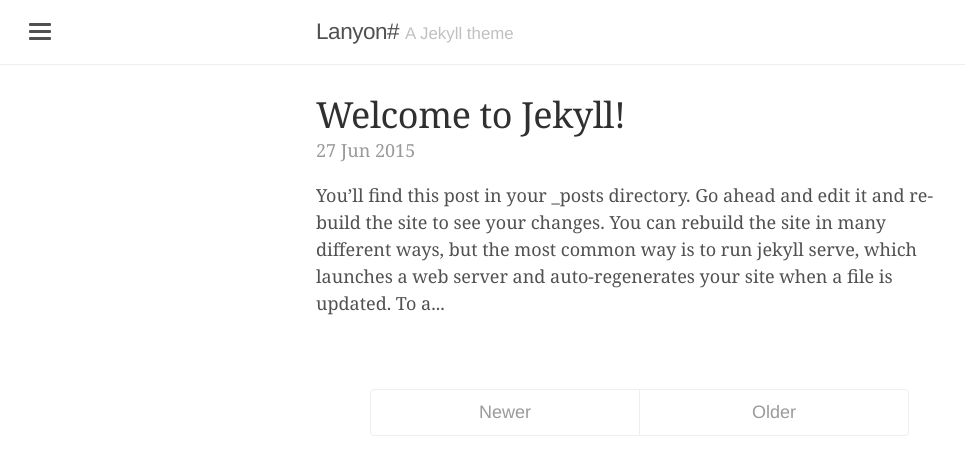
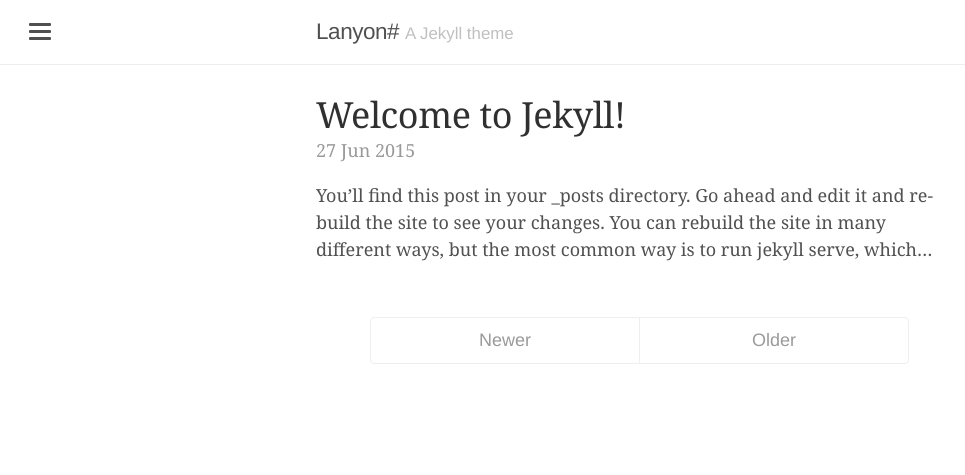
Before and after one commit to skylerlee/codelet, a Jekyll site: the page built from index.html, in a window 1280 px wide. Shown: the top 475 px of the page, without its empty margins (0-965 px from the left). Built offline with Jekyll 4.4.1, drawn with Linux system fonts in a browser that asks for light colours; the list of posts is cut into pages by our own code.

Commit message:
Update post truncating

```diff
--- a/assets/css/lanyon.css
+++ b/assets/css/lanyon.css
@@ -283,7 +283,7 @@
 
 .page,
 .post {
-  margin-bottom: 4em;
+  margin-bottom: 3em;
   font-family: Georgia, Times, "Times New Roman", "Noto Serif", "Droid Serif", serif;
 }
 
@@ -304,6 +304,16 @@
   margin-top: -.5rem;
   margin-bottom: 1rem;
   color: #9a9a9a;
+}
+
+/* Post body */
+.post-body {
+  display: -webkit-box;
+  -webkit-box-orient: vertical;
+  -webkit-line-clamp: 3;
+  height: 4.5em;
+  overflow-y: hidden;
+  text-overflow: ellipsis;
 }
 
 /* Related posts */
--- a/index.html
+++ b/index.html
@@ -9,7 +9,7 @@
       <a href="{{ post.url | relative_url }}">{{ post.title }}</a>
     </h1>
     <span class="post-date">{{ post.date | date_to_string }}</span>
-    <p>{{ post.content | strip_html | truncate: 300 }}</p>
+    <p class="post-body">{{ post.content | strip_html | truncate: 300 }}</p>
   </div>
   {% endfor %}
 </div>
```
